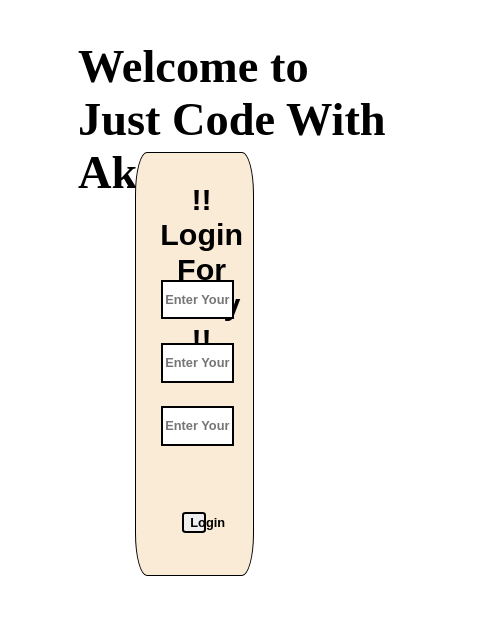
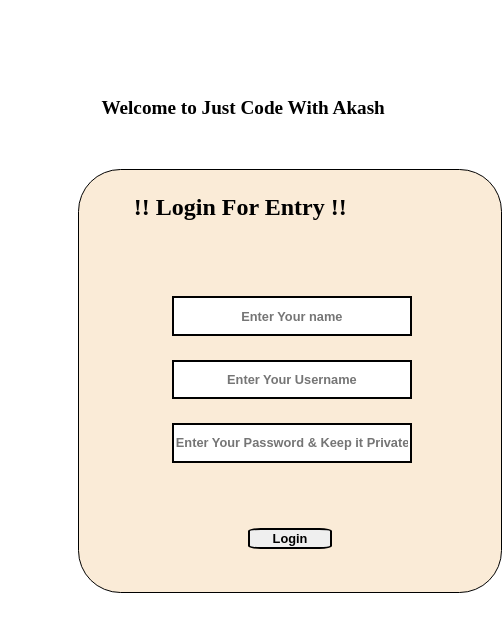
Before and after one commit to akashyadavboy1807-beep/username-password-creator, a plain HTML site: page index.html in a window 390 px wide. Shown: the whole page, 502 px wide, since content can reach past the window. Drawn offline with Linux system fonts and the light colour scheme.

Commit message:
Update styles for responsiveness and font changes
Adjusted positioning and font settings for elements. Added media query for responsive design.

```diff
--- a/style.css
+++ b/style.css
@@ -1,8 +1,9 @@
 #h {
     position: absolute;
     top: 1%;
-    left: 20%;
+    left: 30%;
     font-size: 290%;
+    font-family: cooper;
 }
 
 #uh {
@@ -23,7 +24,7 @@
     background-color: antiquewhite;
     border: .5px solid black;
     border-radius: 10%;
-    font-family: Arial, Helvetica, sans-serif;
+    font-family: cooper;
     color: black;
 }
 
@@ -74,3 +75,24 @@
     border: 2px solid black;
     border-radius: 15%;
 }
+
+@media only screen and (max-width: 900px) {
+    #h {
+        font-size: 120%;
+        top: 10%;
+        left: 26%;
+    }
+
+    .div {
+        position: absolute;
+        left: 20%;
+        top: 20%;
+        height: 50vh;
+        width: 50vh;
+    }
+
+    #uh {
+        font-size: 150%;
+    }
+
+}
```
